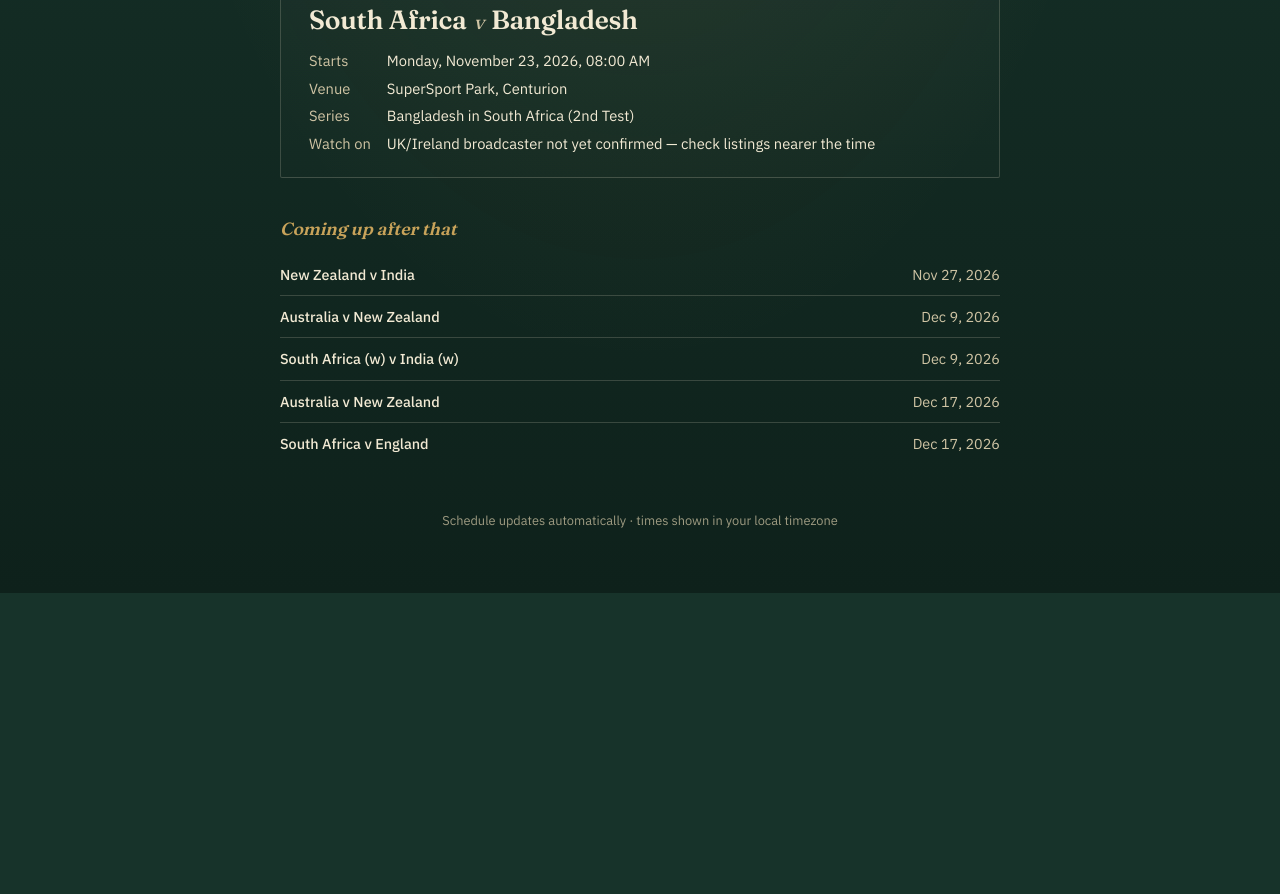
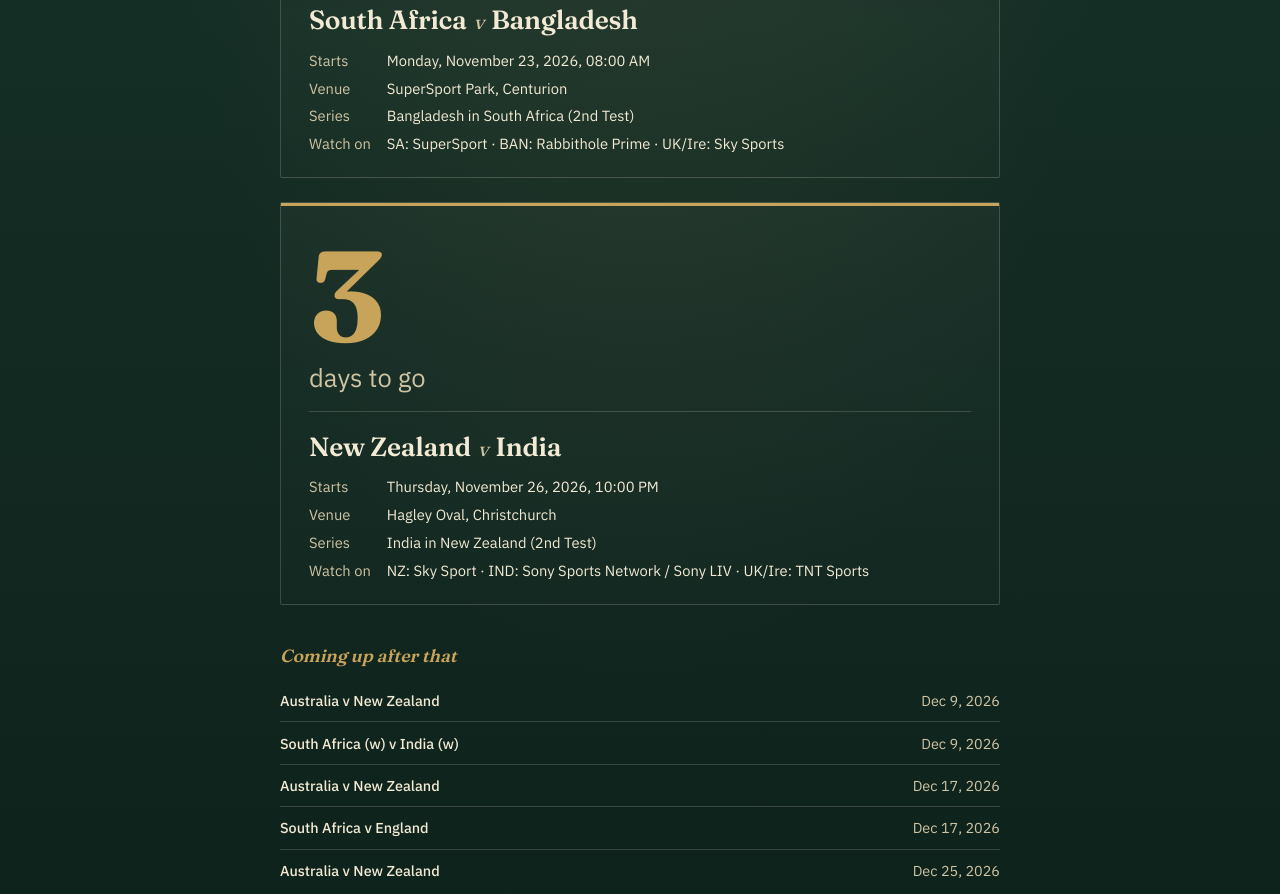
Before and after one commit to mgk1980/when-is-test-cricket-on-next, a plain HTML site: page index.html in a window 1280 px wide. Shown: the part 429-1323 px from the top of the page. Before the commit the page ends 1022 px from the top, so only its background shows below. Drawn offline with Linux system fonts and the light colour scheme.

Commit message:
Add broadcasters for SA v Bangladesh and NZ v India; fix Christchurch start time
Co-Authored-By: Claude Opus 5.5 <noreply@anthropic.com>
Claude-Session: https://claude.ai/code/session_017Uc5ZsGm8RS5k4Mq3TBMy9

```diff
--- a/index.html
+++ b/index.html
@@ -139,6 +139,11 @@
       watch: { home: "SuperSport", away: "Fox Cricket / Kayo Sports", uk: "Sky Sports" } },
     { home: "South Africa", away: "Australia", date: "2026-10-27",
       watch: { home: "SuperSport", away: "Fox Cricket / Kayo Sports", uk: "Sky Sports" } },
+    { home: "South Africa", away: "Bangladesh", date: "2026-11-23",
+      watch: { home: "SuperSport", away: "Rabbithole Prime", uk: "Sky Sports" } },
+    // CricketData has Christchurch at 22:00 GMT on 27 Nov; it starts 11:00 local on 27 Nov, 22:00 GMT on 26 Nov.
+    { home: "New Zealand", away: "India", date: "2026-11-27", start: "2026-11-26T22:00:00Z",
+      watch: { home: "Sky Sport", away: "Sony Sports Network / Sony LIV", uk: "TNT Sports" } },
     { home: "South Africa", away: "England", date: "2026-12-17", broadcaster: "Sky Sports Cricket" },
     { home: "South Africa", away: "England", date: "2026-12-26", broadcaster: "Sky Sports Cricket" },
     { home: "South Africa", away: "England", date: "2027-01-03", broadcaster: "Sky Sports Cricket" },
```
